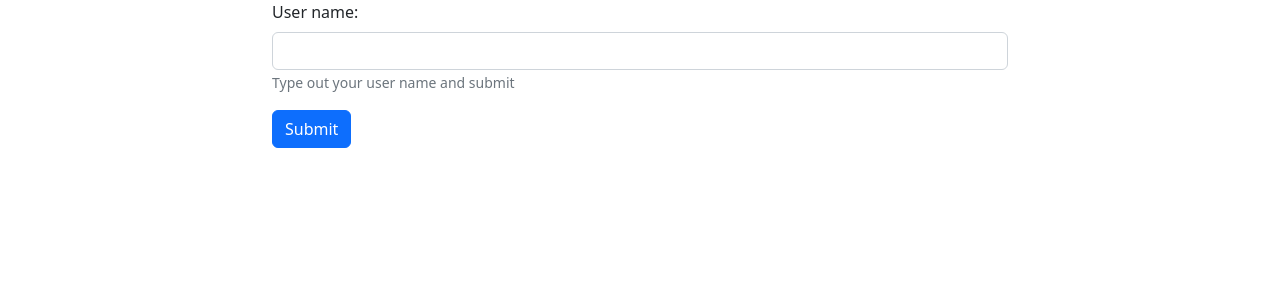
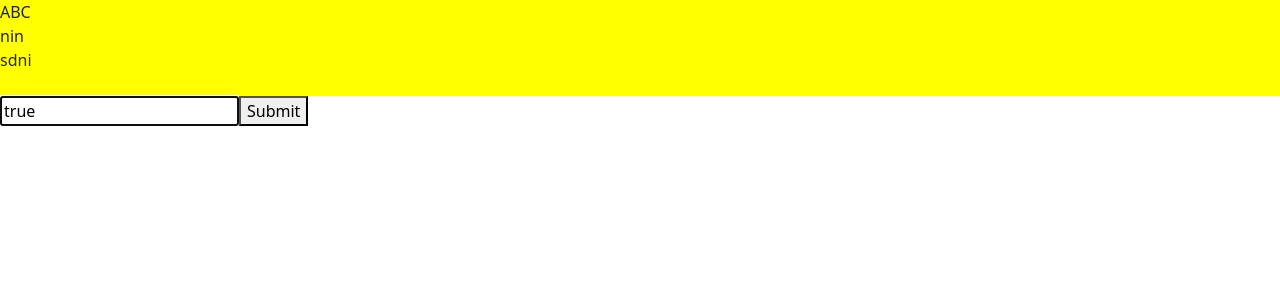
Before and after one commit to speedcuber911/ns-react-course, a React (Create React App) app: page / in a window 1280 px wide. Shown: the top 300 px of the page. Built offline with nearby package versions, Linux system fonts and the light colour scheme.

Commit message:
learning refs

```diff
--- a/src/App.js
+++ b/src/App.js
@@ -10,6 +10,7 @@ import Todos from "./components/Todos";
 import Dictionary from "./components/dictionary";
 import "bootstrap/dist/css/bootstrap.min.css";
 import Input from "./components/Input";
+import InputWithRef  from "./components/inputWithRef";
 
 const fruits = ["Apple", "Banana", "Carrot", "Grapes"];
 // React fragment(<> </>) allows you to wrap JSX in one element
@@ -79,7 +80,8 @@ function App() {
       {/* <TodosWithCalc heading="TodosWithCalc" /> */}
       {/* <MainAppPage /> */}
       {/* <InputTransformer /> */}
-      <Input/>
+      {/* <Input/> */}
+      <InputWithRef />
     </>
   );
 }
--- a/src/components/Input.js
+++ b/src/components/Input.js
@@ -16,6 +16,7 @@ function InputComponent() {
   const [inputText, setInput] = useState("");
   const [inputValidationErrors, setInputValidationErrors] = useState([]);
   const [inputSuccess, setInputSuccess] = useState(false);
+
   const validate = () => {
     const errors = [];
     if (inputText.length === 0) {
--- /dev/null
+++ b/src/components/inputWithRef.js
@@ -0,0 +1,58 @@
+import { useEffect, useRef, useState } from "react";
+
+function InputWithRef() {
+  const [val, setVal] = useState(true);
+  const inputRef = useRef(null);
+  const boxRef = useRef(null);
+  //   console.log("Outside", inputRef);
+
+  useEffect(() => {
+    // console.log("INside", inputRef);
+    // inputRef.current.focus();
+    console.log("Height of box is", boxRef.current.clientHeight);
+    console.log("Width of box is", boxRef.current.clientWidth);
+  }, []);
+
+  return (
+    <>
+      <div
+        ref={boxRef}
+        style={{
+          background: "yellow",
+        }}
+      >
+        ABC
+        <br />
+        nin
+        <br />
+        sdni
+        <br />
+        <br />
+      </div>
+      <form
+        onSubmit={(event) => {
+          console.log(event);
+        }}
+      >
+        <input
+          placeholder="abc"
+          type="text"
+          value={val}
+          onChange={(event) => setVal(event.target.value)}
+          ref={inputRef}
+          autoFocus={true}
+        />
+        <button
+          onClick={() => {
+            console.log("Hello");
+            setVal(!val);
+          }}
+        >
+          Submit
+        </button>
+      </form>
+    </>
+  );
+}
+
+export default InputWithRef;
```
